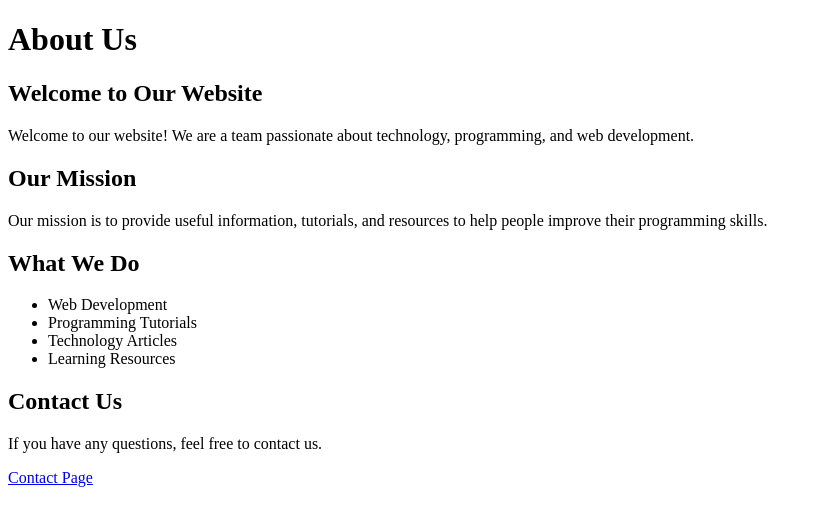
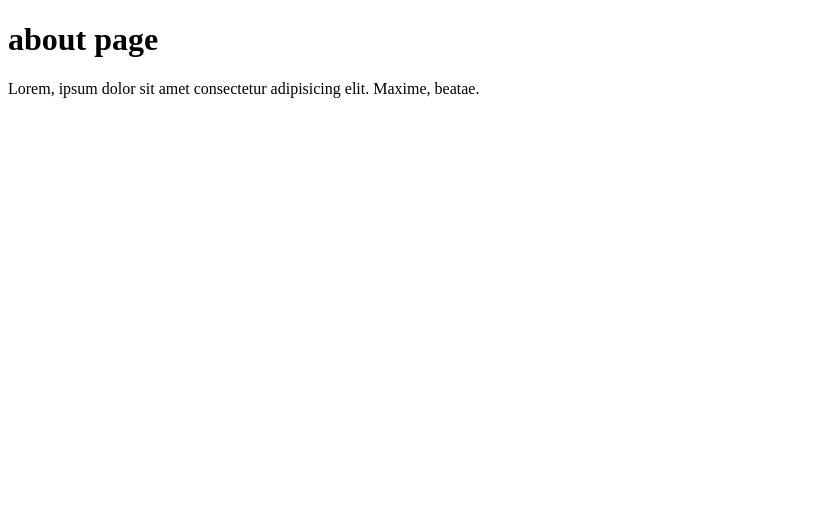
Before and after one commit to AriyaMo81/django-blog, a Django app: page /about in a window 1280 px wide. Shown: the top 526 px of the page, without its empty margins (0-822 px from the left). Run offline with Django 5.2, Linux system fonts and the light colour scheme.

Commit message:
create a general folder for templates

```diff
--- a/blog/settings.py
+++ b/blog/settings.py
@@ -55,7 +55,7 @@ ROOT_URLCONF = "blog.urls"
 TEMPLATES = [
     {
         "BACKEND": "django.template.backends.django.DjangoTemplates",
-        "DIRS": [],
+        "DIRS": [BASE_DIR / "templates"],
         "APP_DIRS": True,
         "OPTIONS": {
             "context_processors": [
--- a/website/templates/website/index.html
+++ b/templates/website/about.html
@@ -6,7 +6,7 @@
     <title>Document</title>
 </head>
 <body>
-    <h1>home page</h1>
-    <p>Lorem ipsum dolor sit amet consectetur adipisicing elit. Nihil, consequatur!</p>
+    <h1>about page</h1>
+    <p>Lorem, ipsum dolor sit amet consectetur adipisicing elit. Maxime, beatae.</p>
 </body>
 </html>
--- a/website/templates/website/about.html
+++ /dev/null
@@ -1,46 +0,0 @@
-
-<!DOCTYPE html>
-<html lang="en">
-<head>
-    <meta charset="UTF-8">
-    <title>About Us</title>
-</head>
-<body>
-
-    <h1>About Us</h1>
-
-    <h2>Welcome to Our Website</h2>
-
-    <p>
-        Welcome to our website!
-        We are a team passionate about technology,
-        programming, and web development.
-    </p>
-
-    <h2>Our Mission</h2>
-
-    <p>
-        Our mission is to provide useful information,
-        tutorials, and resources to help people
-        improve their programming skills.
-    </p>
-
-    <h2>What We Do</h2>
-
-    <ul>
-        <li>Web Development</li>
-        <li>Programming Tutorials</li>
-        <li>Technology Articles</li>
-        <li>Learning Resources</li>
-    </ul>
-
-    <h2>Contact Us</h2>
-
-    <p>
-        If you have any questions, feel free to contact us.
-    </p>
-
-    <a href="/website/contact/">Contact Page</a>
-
-</body>
-</html>
```
Also changed, not shown: templates/website/contact.html (added, +12 -0 lines), templates/website/index.html (added, +13 -0 lines), website/templates/website/contact.html (deleted, +0 -39 lines).
